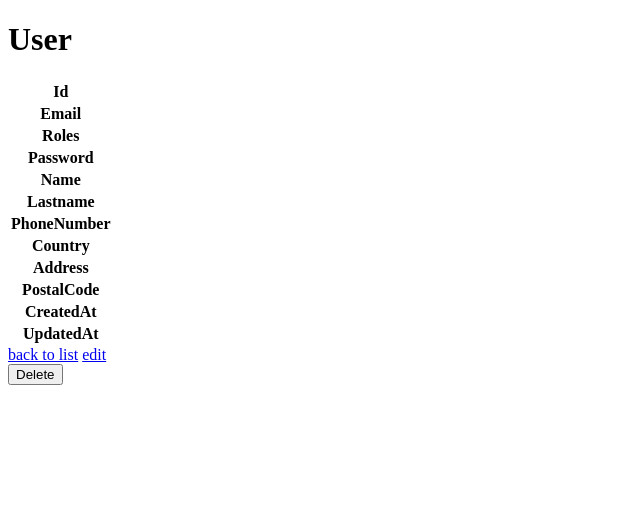
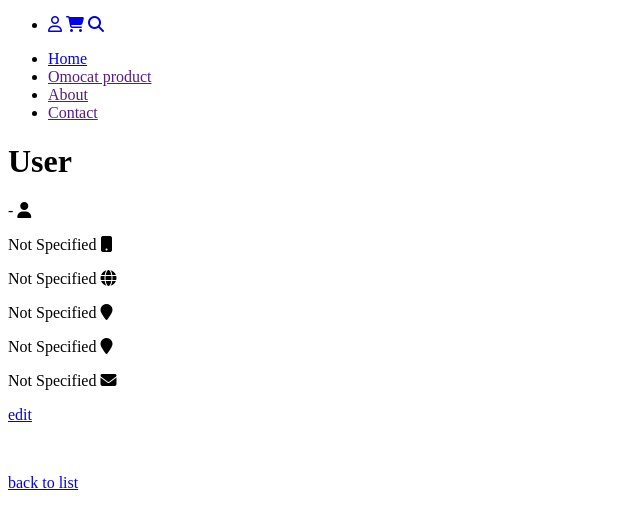
Before and after one commit to Warheart-1/HoloDripz, a Symfony app: template templates/profile/show.html.twig in a window 1280 px wide. Shown: the top 529 px of the page, without its empty margins (0-640 px from the left). Run offline with Twig, Linux system fonts and the light colour scheme; the template is opened without the code that fills it, so the values that code supplies are empty; some libraries are stand-ins or nearby versions.

Commit message:
update de jsp quoi

```diff
--- a/src/Controller/ContentController.php
+++ b/src/Controller/ContentController.php
@@ -30,7 +30,7 @@ class ContentController extends AbstractController
     {
         //dd($productRepository->findAll());
         return $this->render('content/index.html.twig', [
-            'products' => $productRepository->findAll(),
+            'products' => $productRepository->OrderedByMostSold(),
         ]);
     }
 
--- a/templates/content/index.html.twig
+++ b/templates/content/index.html.twig
@@ -10,7 +10,7 @@
             <ul class=" flex flex-row content-end justify-end mr-2">
                 <li class=" mt-4">
                 {% if app.user %}
-                    <a href=""><i class="fa-regular fa-user mr-5"></i></a>
+                    <a href="{{ path('app_users_show') }}"><i class="fa-regular fa-user mr-5"></i></a>
                     <a href="{{ path('app_cart_products_show', {'id': app.user.id}) }}"><i class="fa-solid fa-cart-shopping mr-5"></i></a>
                     <a href=""><i class="fa-solid fa-magnifying-glass mr-5"></i></a>
                 {% else %}
@@ -25,7 +25,7 @@
         <section>
             <ul class=" flex flex-row justify-center mt-auto">
                 <li class=" mr-5 hover:text-gray-400 duration-300 ease-in-out"><a href="{{ path('app_home') }}">Home</a></li>
-                <li class=" mr-5 hover:text-gray-400 duration-300 ease-in-out"><a href="">Omocat product</a></li>
+                <li class=" mr-5 hover:text-gray-400 duration-300 ease-in-out"><a href="{{ path('app_index_product') }}">Omocat product</a></li>
                 <li class=" mr-5 hover:text-gray-400 duration-300 ease-in-out"><a href="">About</a></li>
                 <li class=" mr-5 hover:text-gray-400 duration-300 ease-in-out"><a href="">Contact</a></li>
             </ul>
--- a/templates/profile/checkout.html.twig
+++ /dev/null
@@ -1,5 +0,0 @@
-{% extends base.html.twig %}
-
-{% body block %}
-    <h1>Hello Stripe</h1>
-{% endblock %}
--- a/templates/profile/show.html.twig
+++ b/templates/profile/show.html.twig
@@ -3,64 +3,50 @@
 {% block title %}User{% endblock %}
 
 {% block body %}
-    <h1>User</h1>
+<nav class=" m-auto bg-white border-b-gray-400 border w-screen h-24 p-auto sticky">
+        <section>
+            <ul class=" flex flex-row content-end justify-end mr-2">
+                <li class=" mt-4">
+                {% if app.user %}
+                    <a href=""><i class="fa-regular fa-user mr-5"></i></a>
+                    <a href="{{ path('app_cart_products_show', {'id': app.user.id}) }}"><i class="fa-solid fa-cart-shopping mr-5"></i></a>
+                    <a href=""><i class="fa-solid fa-magnifying-glass mr-5"></i></a>
+                {% else %}
+                    <a href="{{ path('app_login') }}"><i class="fa-regular fa-user mr-5"></i></a>
+                    <a href="{{ path('app_login') }}"><i class="fa-solid fa-cart-shopping mr-5"></i></a>
+                    <a href="{{ path('app_login') }}"><i class="fa-solid fa-magnifying-glass mr-5"></i></a>
+                {% endif %}
+                </li>
 
-    <table class="table">
-        <tbody>
-            <tr>
-                <th>Id</th>
-                <td>{{ user.id }}</td>
-            </tr>
-            <tr>
-                <th>Email</th>
-                <td>{{ user.email }}</td>
-            </tr>
-            <tr>
-                <th>Roles</th>
-                <td>{{ user.roles ? user.roles|json_encode : '' }}</td>
-            </tr>
-            <tr>
-                <th>Password</th>
-                <td>{{ user.password }}</td>
-            </tr>
-            <tr>
-                <th>Name</th>
-                <td>{{ user.name }}</td>
-            </tr>
-            <tr>
-                <th>Lastname</th>
-                <td>{{ user.lastname }}</td>
-            </tr>
-            <tr>
-                <th>PhoneNumber</th>
-                <td>{{ user.phoneNumber }}</td>
-            </tr>
-            <tr>
-                <th>Country</th>
-                <td>{{ user.country }}</td>
-            </tr>
-            <tr>
-                <th>Address</th>
-                <td>{{ user.address }}</td>
-            </tr>
-            <tr>
-                <th>PostalCode</th>
-                <td>{{ user.postalCode }}</td>
-            </tr>
-            <tr>
-                <th>CreatedAt</th>
-                <td>{{ user.createdAt ? user.createdAt|date('Y-m-d H:i:s') : '' }}</td>
-            </tr>
-            <tr>
-                <th>UpdatedAt</th>
-                <td>{{ user.updatedAt ? user.updatedAt|date('Y-m-d H:i:s') : '' }}</td>
-            </tr>
-        </tbody>
-    </table>
+            </ul>
+        </section>
+        <section>
+            <ul class=" flex flex-row justify-center mt-auto">
+                <li class=" mr-5 hover:text-gray-400 duration-300 ease-in-out"><a href="{{ path('app_home') }}">Home</a></li>
+                <li class=" mr-5 hover:text-gray-400 duration-300 ease-in-out"><a href="">Omocat product</a></li>
+                <li class=" mr-5 hover:text-gray-400 duration-300 ease-in-out"><a href="">About</a></li>
+                <li class=" mr-5 hover:text-gray-400 duration-300 ease-in-out"><a href="">Contact</a></li>
+            </ul>
+        </section>
+    </nav>
+        <div class="flex justify-center">
+        <h1 class="text-5xl">User</h1>
+    </div>
+ <div class="flex ml-16 align-middle justify-center items-center mt-16" id="list">
+    <div id="listOfUser" class=" my-2 flex ">
+                                        <div class=" w-96 h-auto p-2 rounded-md ml-2 mr-2 mt-2 mb-2 shadow-xl shadow-stone text-center  ">
+                                            <p class=" text-3xl mb-3">{{user.name}} - {{user.lastname}} <i class="fa-solid fa-user"></i><br></p>
+                                            <p class=" text-3xl mb-3">{{user.phoneNumber ? user.phoneNumber : "Not Specified"}} <i class="fa-solid fa-mobile-button"></i><br></p>
+                                            <p class=" text-3xl mb-3">{{user.country ? user.country : "Not Specified" }} <i class="fa-solid fa-globe"></i><br></p>
+                                            <p class=" text-3xl mb-3">{{user.address ? user.address : "Not Specified"}} <i class="fa-solid fa-map-marker"></i><br></p>
+                                            <p class=" text-3xl mb-3">{{user.postalCode ? user.postalCode : "Not Specified"}} <i class="fa-solid fa-map-marker"></i><br></p>
+                                            <p class=" text-3xl mb-3">{{user.email ? user.email : "Not Specified"}} <i class="fa-solid fa-envelope"></i><br></p>
+                                            <p class=" text-3xl mb-3"><a href="{{ path('app_users_edit', {'id': user.id}) }}">edit</a></p>
+                                            <br>
+                                            <p class=" text-3xl mb-3"><a href="{{ path('app_home') }}">back to list</a></p>
+                                        </div>
+                                    </div>
+    </div>
 
-    <a href="{{ path('app_users_index') }}">back to list</a>
 
-    <a href="{{ path('app_users_edit', {'id': user.id}) }}">edit</a>
-
-    {{ include('profile/_delete_form.html.twig') }}
 {% endblock %}
```
Also changed, not shown: src/Controller/ActionController.php (+12 -2 lines), src/Controller/CartProductsController.php (+6 -1 lines), src/Controller/UserController.php (+11 -4 lines), src/Form/UserType.php (+8 -8 lines), src/Repository/ProductRepository.php (+9 -0 lines), templates/content/cart/show.html.twig (+20 -6 lines), templates/content/product/show.html.twig (+8 -8 lines), templates/profile/edit.html.twig (+75 -14 lines), templates/profile/index.html.twig (deleted, +0 -55 lines), templates/profile/new.html.twig (deleted, +0 -11 lines).
